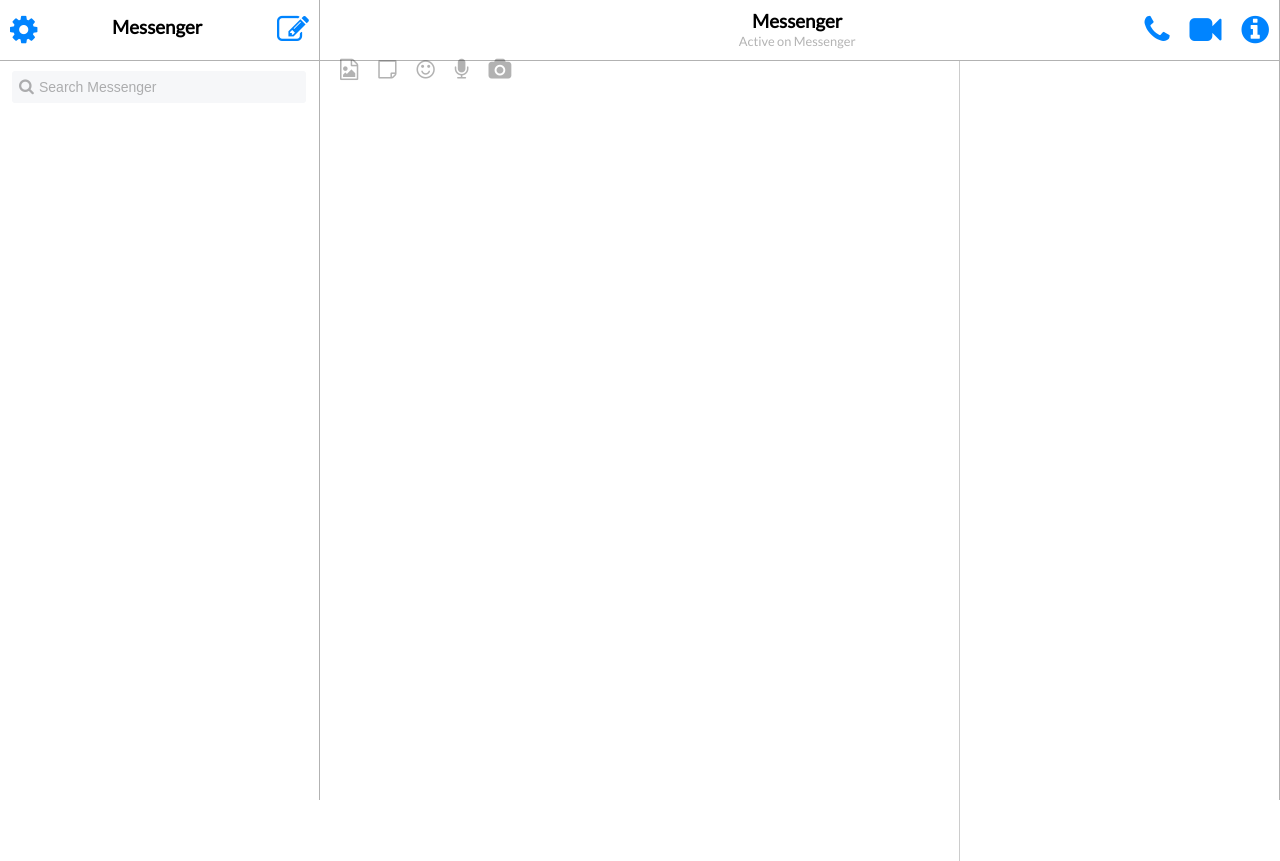
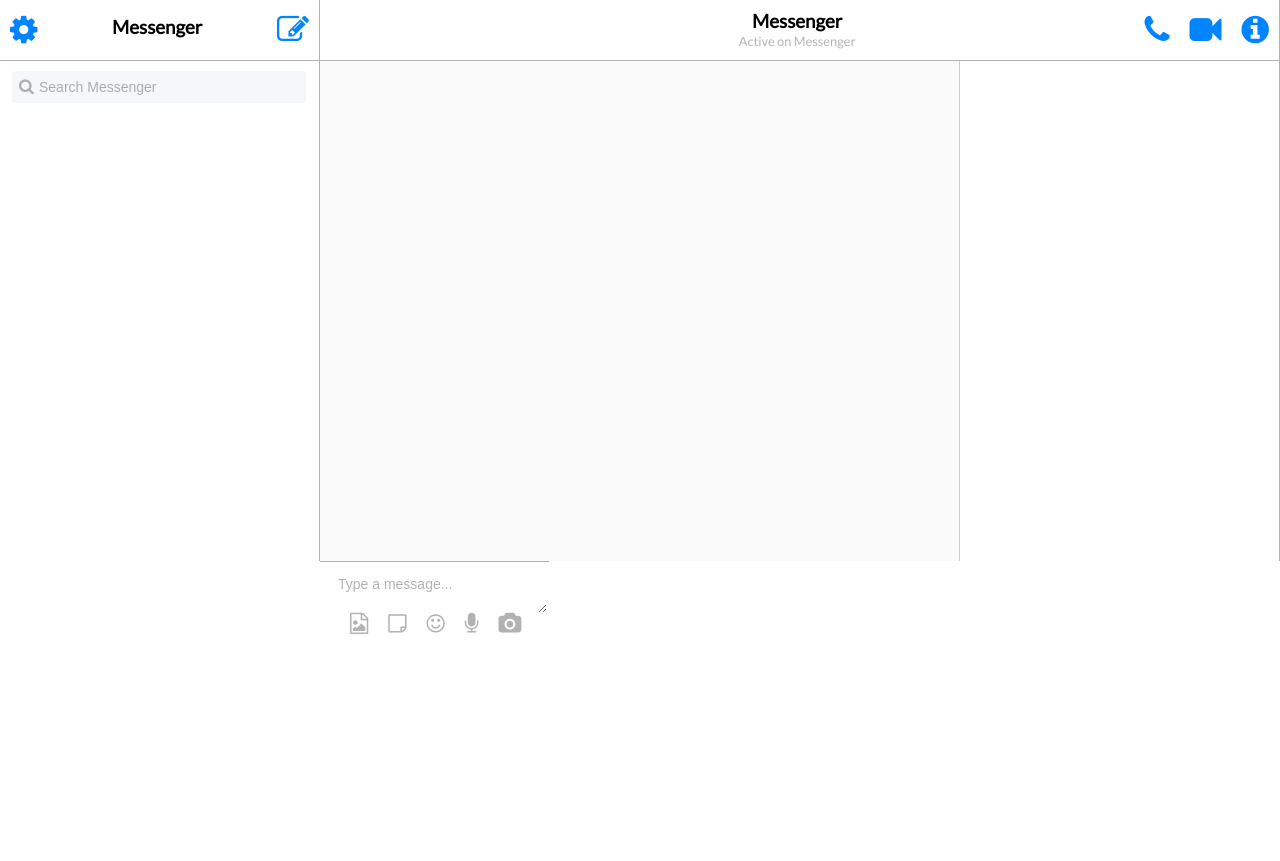
Before and after one commit to dnp1204/react-chat-client, a React app: page / in a window 1280 px wide. After the commit the page ends 800 px from the top, so only its background shows below. Built offline with nearby package versions, Linux system fonts and the light colour scheme.

Commit message:
added icona nd text area

```diff
--- a/src/components/layout/MessageSection/sub-section/ConversationAndMessageInput.js
+++ b/src/components/layout/MessageSection/sub-section/ConversationAndMessageInput.js
@@ -12,8 +12,18 @@
     { iconName: 'camera', size, style }];
 
     return (
-      <div>
-        <MultipleIconRow iconArray={iconArray} />
+      <div id="conversation-and-message-input">
+        <div className="conversation-and-message-input--conversation">
+
+        </div>
+        <div className="conversation-and-message-input--message-input">
+          <div>
+            <textarea placeholder="Type a message..." />
+          </div>
+          <div>
+            <MultipleIconRow iconArray={iconArray} />
+          </div>
+        </div>
       </div>
     );
   }
--- a/src/styles/scss/App.scss
+++ b/src/styles/scss/App.scss
@@ -2,7 +2,6 @@
   font-family: 'Lato', sans-serif;
   display: grid;
   grid-template-columns: 1fr 3fr;
-  height: 100vh;
 
   .section {
     border-right: 0.6px solid rgba(0, 0, 0, 0.3);
--- a/src/styles/scss/index.scss
+++ b/src/styles/scss/index.scss
@@ -7,5 +7,6 @@
 @import 'common/multiple-icon-row.scss';
 
 @import 'layout/message-section.scss';
+@import 'layout/conversation-and-message-input.scss';
 
 @import 'App';
--- /dev/null
+++ b/src/styles/scss/layout/conversation-and-message-input.scss
@@ -0,0 +1,31 @@
+#conversation-and-message-input {
+  // display: flex;
+  // flex-direction: column;
+
+  .conversation-and-message-input--conversation {
+    height: 500px;
+    overflow: auto;
+    z-index: 1;
+    background-color: #fafafa;
+  }
+
+  .conversation-and-message-input--message-input {
+    position: fixed;
+    z-index: 999;
+    border-top: 0.5px solid rgba(0, 0, 0, 0.3);
+    padding: 0px 10px;
+
+    textarea {
+      border: none;
+      outline: none;
+      width: 100%;
+      overflow: auto;
+      padding: 14px 0px 0px 8px;
+
+      &::-webkit-input-placeholder {
+        font-size: 14px;
+        color: rgba(0, 0, 0, 0.3);
+      }
+    }
+  }
+}
--- a/src/styles/scss/layout/message-section.scss
+++ b/src/styles/scss/layout/message-section.scss
@@ -1,12 +1,9 @@
 .message {
-  height: 100%;
-
   .header--title {
     margin-left: 140px !important;
   }
 
   .message--content {
-    height: 100%;
     display: grid;
     grid-template-columns: 2fr 0fr 1fr;
   }
```
Also changed, not shown: src/styles/css/App.css, src/styles/css/index.css, src/styles/css/layout/conversation-and-message-input.css (added), src/styles/css/layout/message-section.css.
